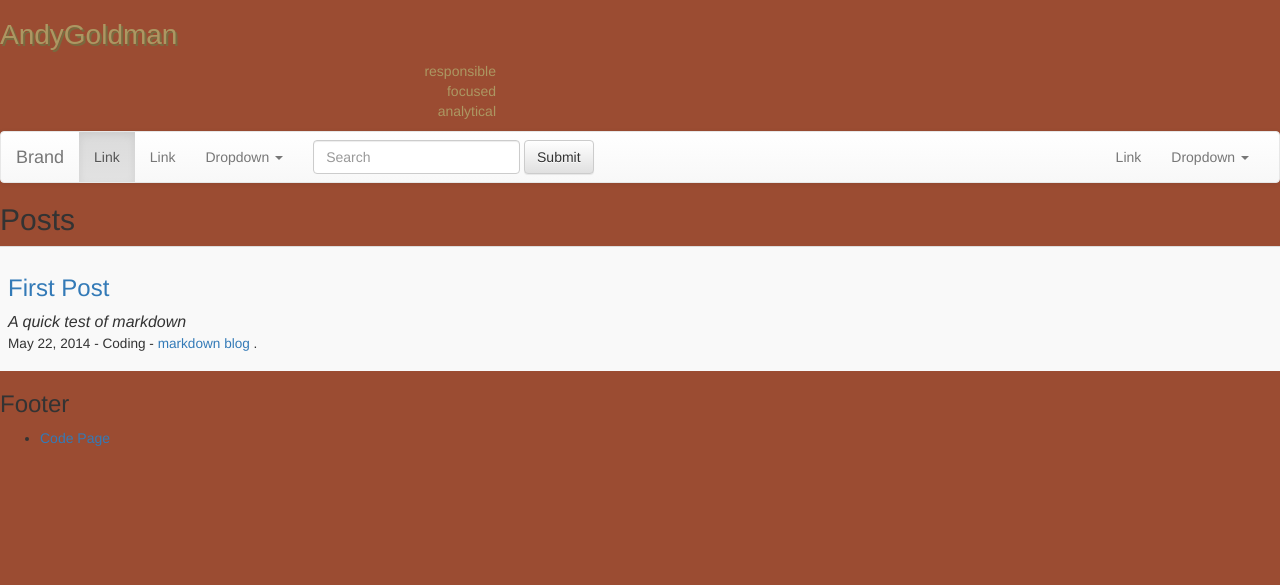
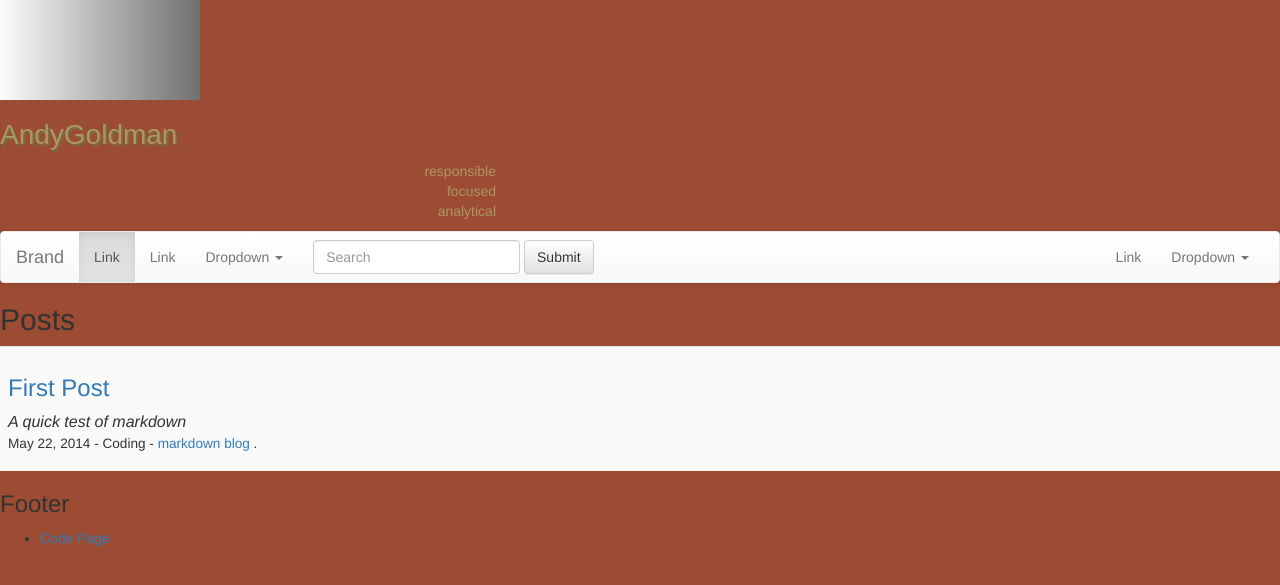
Before and after one commit to AndyGoldman/AndyGoldman2.github.io, a Jekyll site: the page built from index.html, in a window 1280 px wide. Shown: the top 585 px of the page. Built offline with Jekyll 4.4.1, drawn with Linux system fonts in a browser that asks for light colours; nearby versions of some CDN libraries; library files that are not in the unit come from our copies.

Commit message:
moved img src='gradient.png" from css to html

```diff
--- a/_layouts/main.html
+++ b/_layouts/main.html
@@ -16,6 +16,7 @@
 			<script src="//netdna.bootstrapcdn.com/bootstrap/3.1.1/js/bootstrap.min.js"></script>
 	</head>
 <body>
+	<img src="gradient.png">
   <div id="header" >
 		<h1> AndyGoldman </h1>
 		<ul id="tagline">
--- a/main.css
+++ b/main.css
@@ -7,7 +7,6 @@ h1 {
 
 body {
 	background-color: rgb(155,76,50);
-	image src="gradient.png";
 }
 
 #header {
```
